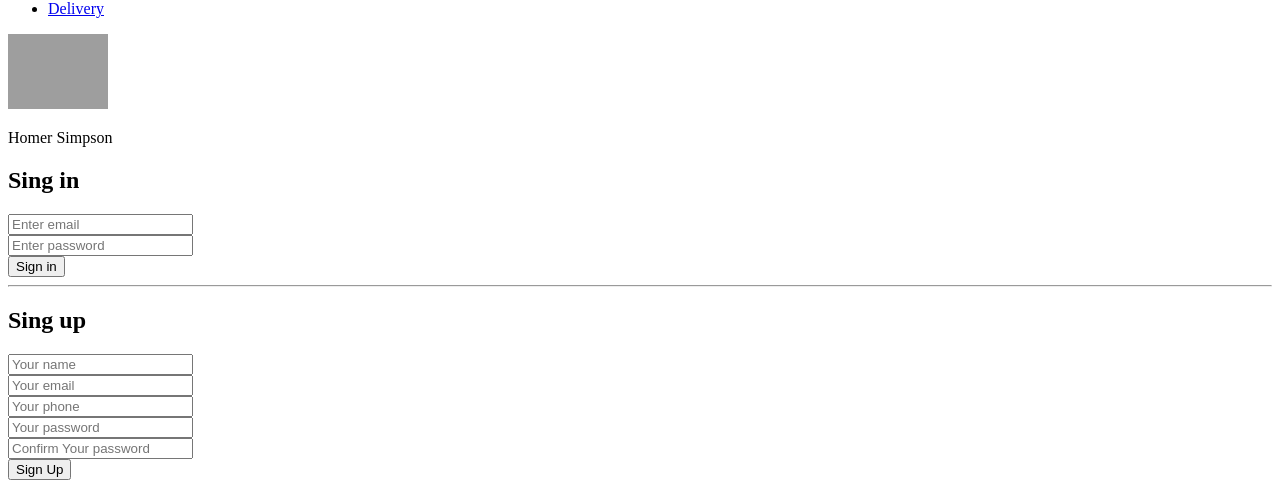
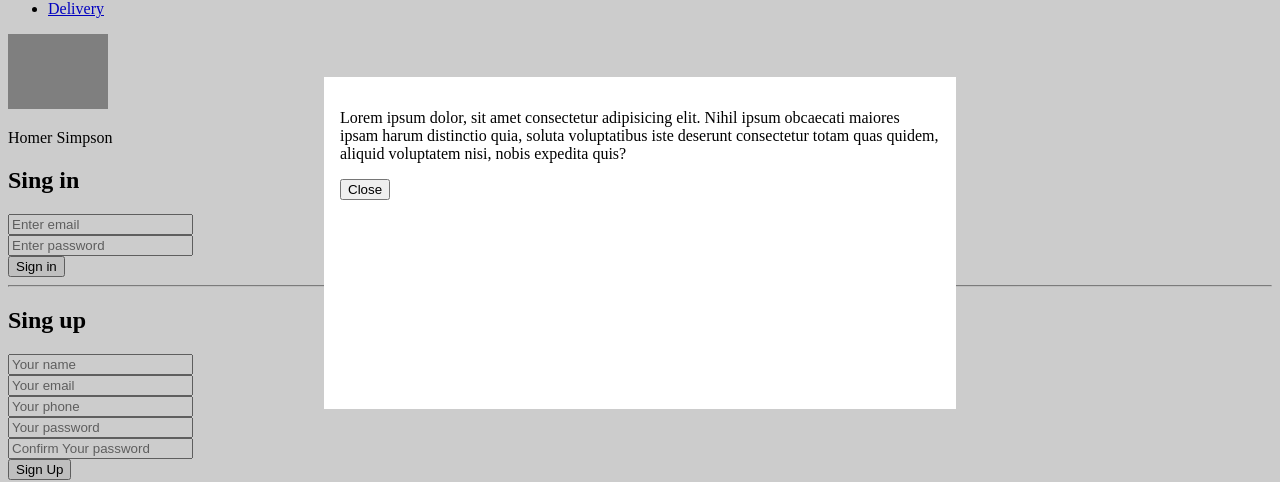
Before and after one commit to NataliBILAN/react-app, a React (Create React App) app: page / in a window 1280 px wide. Shown: the part 157-639 px from the top of the page. Built offline with nearby package versions, Linux system fonts and the light colour scheme; grey boxes are pictures that could not be loaded.

Commit message:
added module.js

```diff
--- a/src/components/App.js
+++ b/src/components/App.js
@@ -10,6 +10,7 @@ import menu from '../menu.json';
 import Comments from './Comments';
 import CommentList from './CommentList';
 import Header from './Header';
+import Modal from './Modal';
 
 const findDish = filter =>
   menu.filter(dish => dish.name.toLowerCase().includes(filter.toLowerCase()));
@@ -46,6 +47,7 @@ class App extends Component {
     return (
       <div>
         <Header />
+        <Modal />
         <h2> Sing in </h2> <SignInForm />
         <hr />
         <h2> Sing up </h2> <SingUpForm />
--- /dev/null
+++ b/src/components/Modal.js
@@ -0,0 +1,46 @@
+import React, { Component } from 'react';
+
+const styles = {
+  backdrop: {
+    position: 'fixed',
+    top: 0,
+    left: 0,
+    width: '100vw',
+    height: '100vh',
+    backgroundColor: 'rgba(0, 0, 0, 0.2)',
+    display: 'flex',
+    justifyContent: 'center',
+    alignItems: 'center',
+  },
+  modal: {
+    maxWidth: 600,
+    minHeight: 300,
+    backgroundColor: '#fff',
+    padding: 16,
+  },
+};
+
+export default class Modal extends Component {
+  render() {
+    const { onClose } = this.props;
+
+    return (
+      <div style={styles.backdrop}>
+        <div style={styles.modal}>
+          {' '}
+          <p>
+            {' '}
+            Lorem ipsum dolor, sit amet consectetur adipisicing elit. Nihil
+            ipsum obcaecati maiores ipsam harum distinctio quia, soluta
+            voluptatibus iste deserunt consectetur totam quas quidem, aliquid
+            voluptatem nisi, nobis expedita quis?{' '}
+          </p>
+          <button type="button" onClick={onClose}>
+            {' '}
+            Close{' '}
+          </button>{' '}
+        </div>{' '}
+      </div>
+    );
+  }
+}
```
